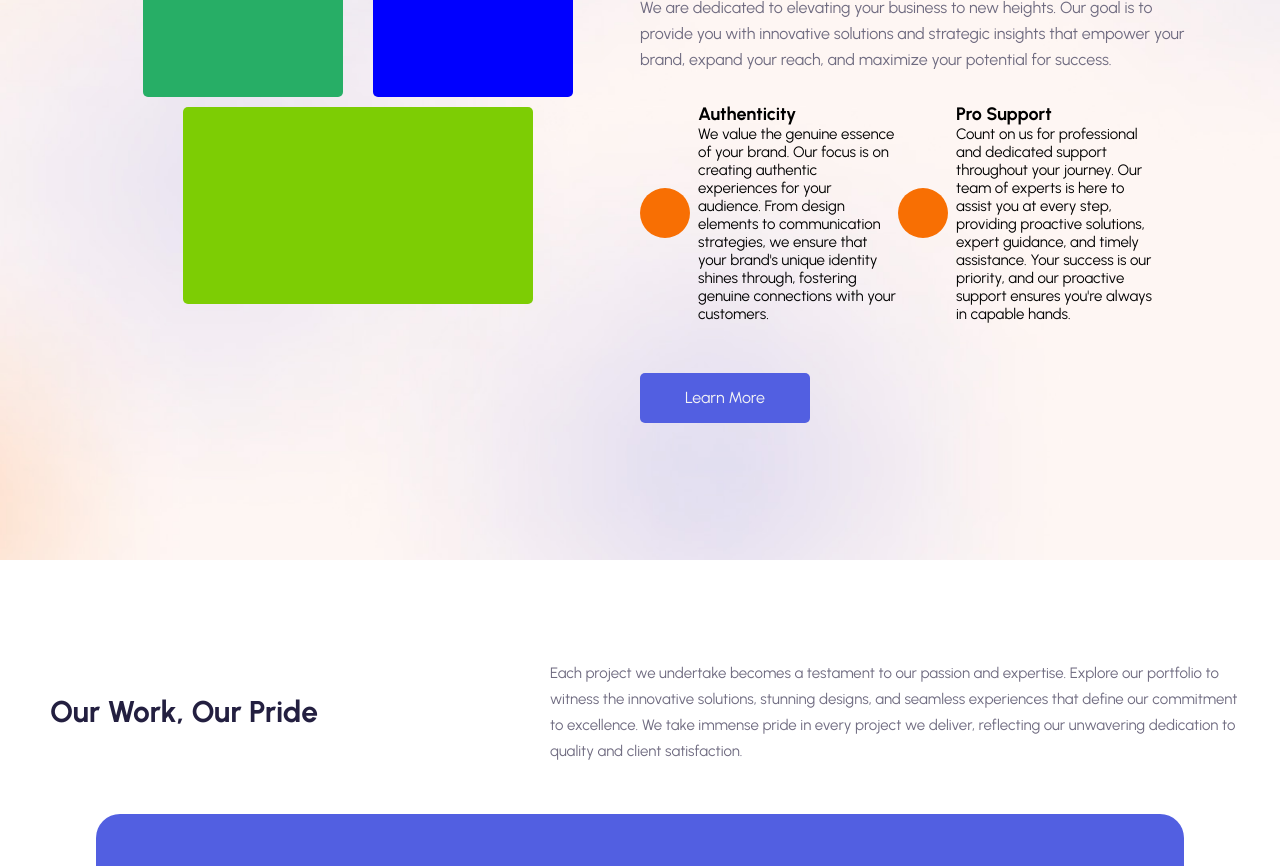
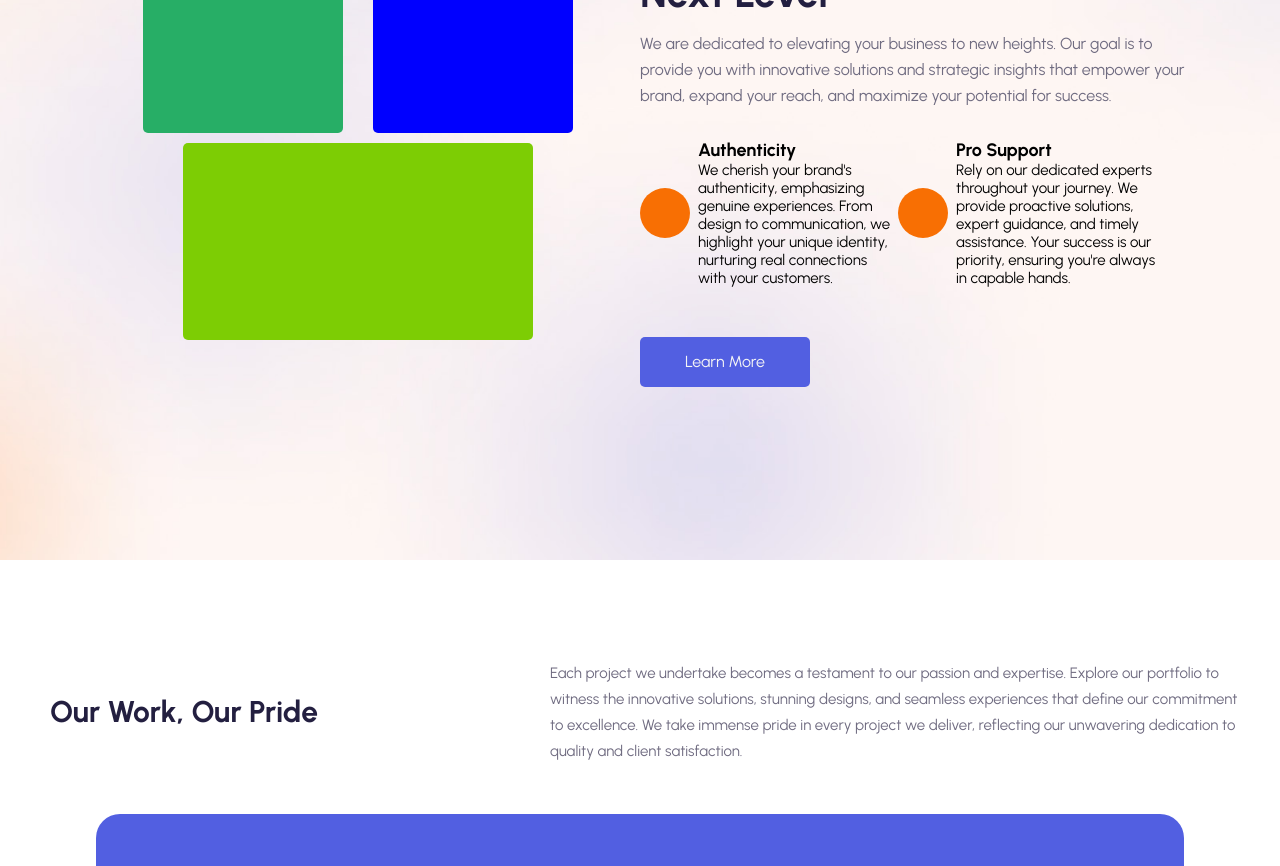
Before and after one commit to M-Ali-Haider/Horizon, a React (Vite) app: page / in a window 1280 px wide. Shown: the part 2060-2926 px from the top of the page. Built offline with nearby package versions, Linux system fonts and the light colour scheme.

Commit message:
made changes to authencity and pro support descriptions

```diff
--- a/src/Components/OurGoal.tsx
+++ b/src/Components/OurGoal.tsx
@@ -24,14 +24,14 @@ const OurGoal = () => {
               <div className="goalicon"></div>
               <div className="goalicontext">
                 <h3>Authenticity</h3>
-                <p>We value the genuine essence of your brand. Our focus is on creating authentic experiences for your audience. From design elements to communication strategies, we ensure that your brand's unique identity shines through, fostering genuine connections with your customers.</p>
+                <p>We cherish your brand's authenticity, emphasizing genuine experiences. From design to communication, we highlight your unique identity, nurturing real connections with your customers.</p>
               </div>
             </div>
             <div className="OurGoaliconscard">
               <div className="goalicon"></div>
               <div className="goalicontext">
                 <h3>Pro Support</h3>
-                <p>Count on us for professional and dedicated support throughout your journey. Our team of experts is here to assist you at every step, providing proactive solutions, expert guidance, and timely assistance. Your success is our priority, and our proactive support ensures you're always in capable hands.</p>
+                <p>Rely on our dedicated experts throughout your journey. We provide proactive solutions, expert guidance, and timely assistance. Your success is our priority, ensuring you're always in capable hands.</p>
               </div>
             </div>
           </div>
```
